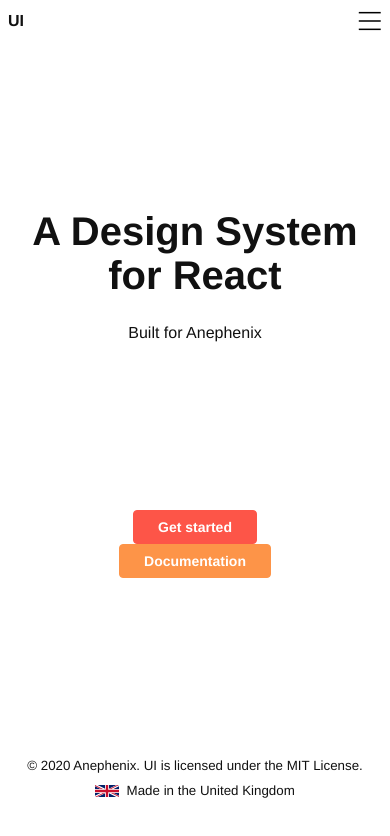
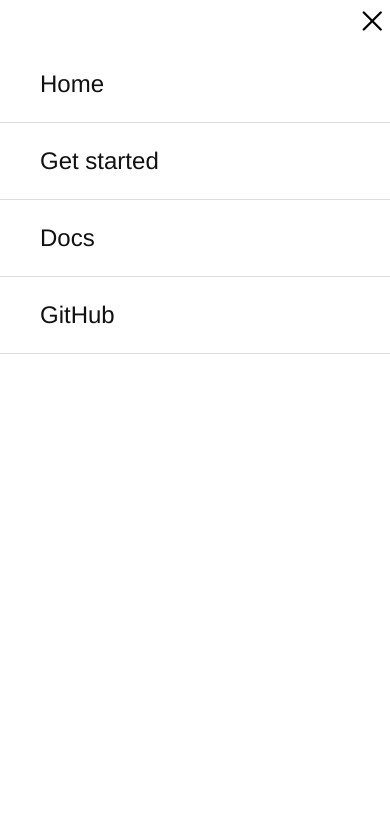
Before and after one commit to anephenix/ui, a Next.js app: page / in a window 390 px wide. Both pictures are taken after a click on the element 369 px from the left and 21 px from the top of the page. Shown: the top 836 px of the page. Built offline with nearby package versions, Linux system fonts and the light colour scheme.

Commit message:
Fixes for the mobile menu and the hero

```diff
--- a/design-system/inbox.scss
+++ b/design-system/inbox.scss
@@ -1,5 +1,5 @@
 
-// For the code component
+// For the code component - has to be embedded here otherwise the CSS override does not get inherited
 code {
     .hljs-comment,
 				.hljs-attr {
--- a/src/components/hero/Hero.jsx
+++ b/src/components/hero/Hero.jsx
@@ -4,10 +4,10 @@
 
 const CTA = (Link) => {
 	const f = ({ href, text, buttonClass }, i) => {
-		if (!Link) return <a key={i} href={href} className={`button theme-default ${buttonClass}`}>{text}</a>;
+		if (!Link) return <a key={i} href={href} className={styles.button + ` button theme-default ${buttonClass}`}>{text}</a>;
 		return (
 			<Link key={i} href={href}>
-				<a className={`button theme-default ${buttonClass}`}>{text}</a>
+				<a className={styles.button + ` button theme-default ${buttonClass}`}>{text}</a>
 			</Link>
 		);
 	};
--- a/src/components/mobile-menu/MobileMenu.jsx
+++ b/src/components/mobile-menu/MobileMenu.jsx
@@ -3,9 +3,9 @@
 import CloseIcon from '../close-icon/CloseIcon';
 import styles from './MobileMenu.module.scss';
 
-const MobileMenu = ({ mobileMenuClass, toggleMenu, links, loggedIn, Link }) => {
+const MobileMenu = ({ menuOpen, toggleMenu, links, loggedIn, Link }) => {
 	return (
-		<div id={styles['mobile-menu']} className={mobileMenuClass}>
+		<div id={styles['mobile-menu']} className={menuOpen ? styles.open : styles.closed}>
 			<div id={styles['mobile-menu-header']}>
 				<div id={styles['close-icon']} onClick={toggleMenu}>
 					<CloseIcon width="20px" />
--- a/src/components/nav-bar/NavBar.jsx
+++ b/src/components/nav-bar/NavBar.jsx
@@ -40,8 +40,6 @@
 	render() {
 		const { logo, links, Link, loggedIn, className } = this.props;
 		const { menuOpen } = this.state;
-		const mobileMenuClass = menuOpen ? 'open' : 'closed';
-
 		return (
 			<>
 				<div id={styles['nav-bar']} className={className}>
@@ -55,7 +53,7 @@
 				</div>
 				<MobileMenu
 					{...{
-						mobileMenuClass,
+						menuOpen,
 						toggleMenu: this.toggleMenu,
 						links,
 						loggedIn,
```
